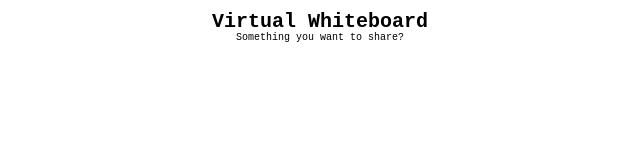
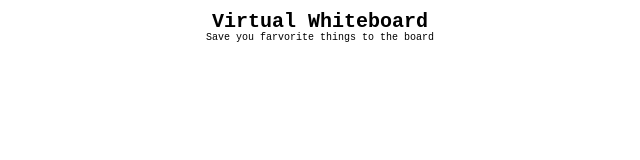
Before and after one commit to anitamalina/virtual-whiteboard, a React (Create React App) app: page / in a window 1280 px wide. Shown: the top 160 px of the page, without its empty margins (320-960 px from the left). Built offline with nearby package versions, Linux system fonts and the light colour scheme.

Commit message:
new text, and favicon

```diff
--- a/public/index.html
+++ b/public/index.html
@@ -24,7 +24,7 @@
       work correctly both with client-side routing and a non-root public URL.
       Learn how to configure a non-root public URL by running `npm run build`.
     -->
-    <title>React App</title>
+    <title>Virtual Whiteboard</title>
   </head>
   <body>
     <noscript>You need to enable JavaScript to run this app.</noscript>
--- a/src/components/Canvas.js
+++ b/src/components/Canvas.js
@@ -42,7 +42,7 @@ const Canvas = () => {
   return (
     <>
       <h1>Virtual Whiteboard</h1>
-      <p className="subtitle">Something you want to share?</p>
+      <p className="subtitle">Save you farvorite things to the board</p>
       <canvas ref={canvasRef} />
       {cards.length > 0 &&
         cards.map((card) => {
```
Also changed, not shown: 1 other file (tests, documents, lock files or other folders).
